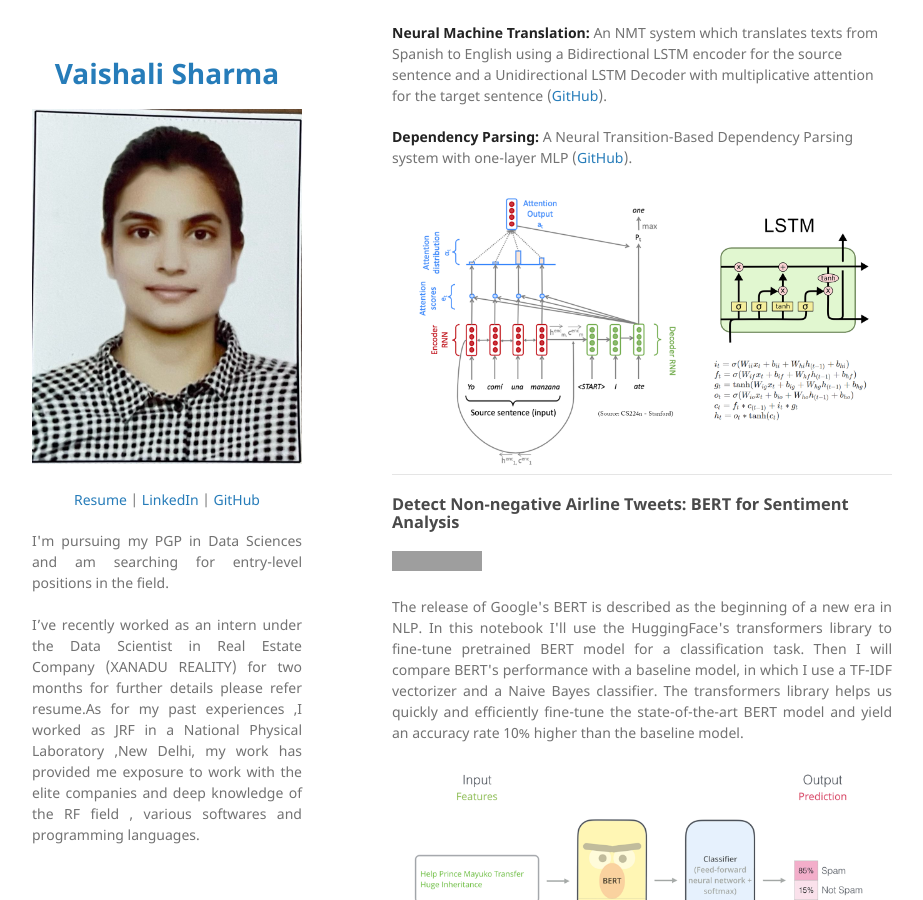
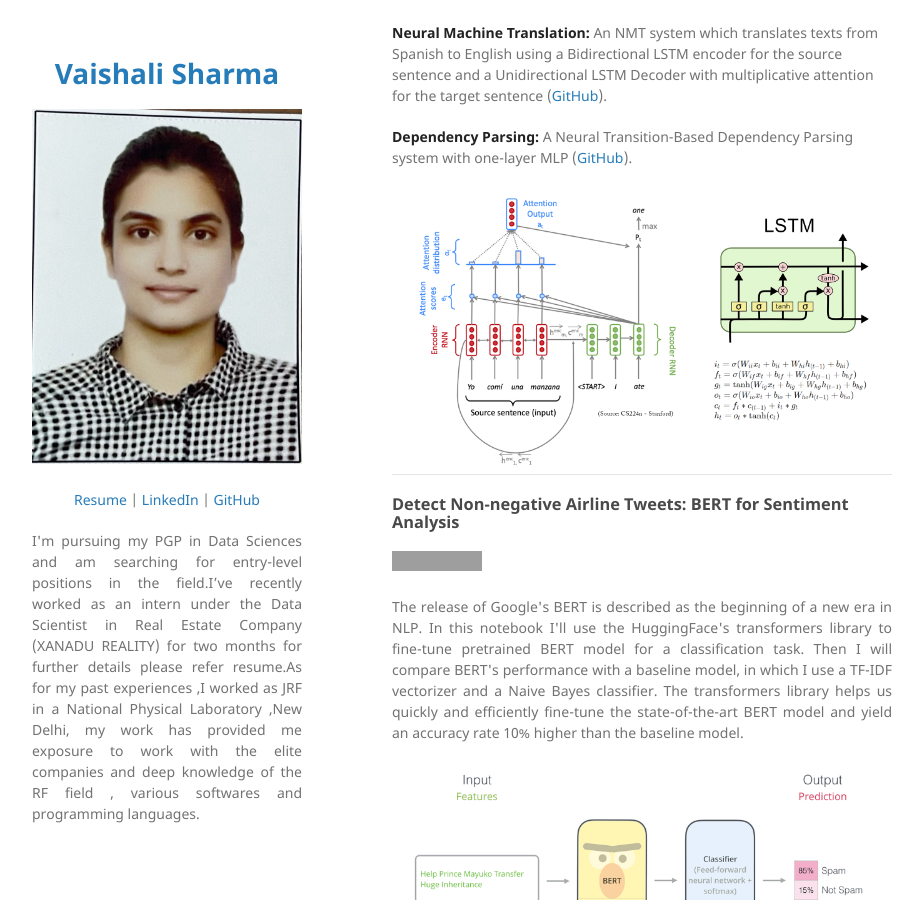
Before and after one commit to I-Vaishali/github.io, a Jekyll site: the page built from index.md, in a window 1280 px wide and 900 px high, scrolled down 317 px. Shown: the whole window, without its empty margins (178-1101 px from the left). Built offline with Jekyll 4.4.1, drawn with Linux system fonts in a browser that asks for light colours; our own code applies the rules of GitHub Pages for plain Markdown files; grey boxes are pictures that could not be loaded.

```diff
--- a/_config.yml
+++ b/_config.yml
@@ -10,9 +10,7 @@ description:
   </p>
 
   <p align="justify">
-  I'm pursuing my PGP in Data Sciences and am searching for entry-level positions in the field.
-  <br><br>
-   I’ve recently worked as an intern under the Data Scientist in Real Estate Company (XANADU REALITY) for two months for further details please refer resume.As for my past experiences ,I worked as JRF in a National Physical Laboratory ,New Delhi, my work has provided me exposure to work with the elite companies and deep knowledge of the RF field , various softwares and programming languages.
+  I'm pursuing my PGP in Data Sciences and am searching for entry-level positions in the field.I’ve recently worked as an intern under the Data Scientist in Real Estate Company (XANADU REALITY) for two months for further details please refer resume.As for my past experiences ,I worked as JRF in a National Physical Laboratory ,New Delhi, my work has provided me exposure to work with the elite companies and deep knowledge of the RF field , various softwares and programming languages.
   <br><br>
   </p>
 
```
